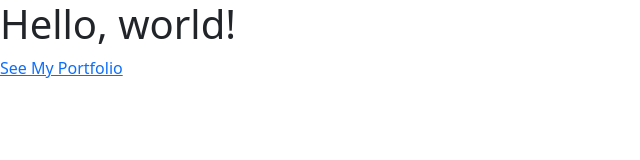
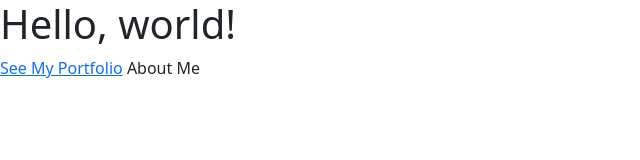
Before and after one commit to arsandisaputra/arsandisaputra.github.io, a plain HTML site: page index.html in a window 1280 px wide. Shown: the full height of the page, 0-640 px from the left. Drawn offline with nearby package versions, Linux system fonts and the light colour scheme.

Commit message:
Update index.html

```diff
--- a/index.html
+++ b/index.html
@@ -13,6 +13,7 @@
   <body>
     <h1>Hello, world!</h1>
     <a href="/portfolio">See My Portfolio</a>
+    <a hrea="/about/me.html">About Me</a>
 
     <!-- Optional JavaScript; choose one of the two! -->
 
```
